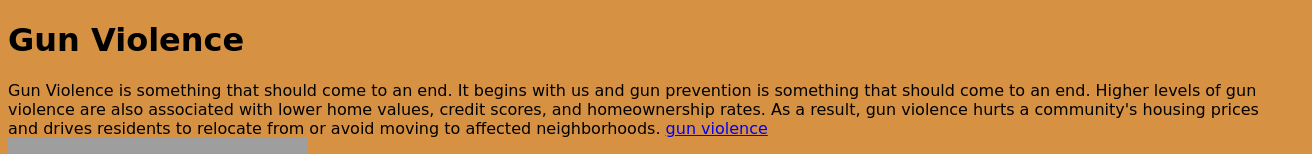
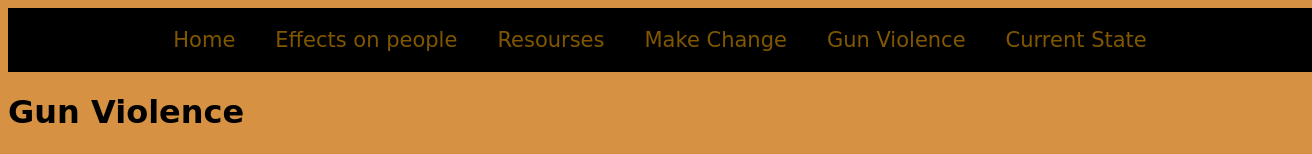
Before and after one commit to JamieG27/Gun-Violence, a plain HTML site: page index.html in a window 1280 px wide. Shown: the top 154 px of the page, 1312 px wide, since content can reach past the window. Drawn offline with Linux system fonts and the light colour scheme; grey boxes are pictures that could not be loaded; a web font is replaced by a local one.

Commit message:
added naviagtion and background details

```diff
--- a/index.html
+++ b/index.html
@@ -1,32 +1,51 @@
 <!DOCTYPE html>
 <html lang="en">
+
 <head>
     <meta charset="UTF-8">
     <meta http-equiv="X-UA-Compatible" content="IE=edge">
     <meta name="viewport" content="width=device-width, initial-scale=1.0">
-    <link rel="stylesheet" href="styles.css"/>
+    <link rel="stylesheet" href="styles.css" />
     <title>Document</title>
 </head>
 
-<style>body {
-    background-color: rgba(206, 124, 30, 0.836)
-}
+<style>
+    body {
+        background-color: rgba(206, 124, 30, 0.836)
+    }
 
-h1 {                                                       color: antiquewhite
-    margin-left: 40px;
-    }</style>
+    h1 {
+        color: antiquewhite margin-left: 40px;
+    }
+</style>
 
 <body>
+    <nav>
+        <a href="index.html">Home</a>
+        <a href="effects on people.html">Effects on people</a>
+        <a href="resourses.html">Resourses</a>
+        <a href="make change.html">Make Change</a>
+        <a href="gun violence.html">Gun Violence</a>
+        <a href="current state.html">Current State</a>
+    </nav>
     <h1>Gun Violence</h1>
-    Gun Violence is  something that should come to an end. It begins with us and gun prevention is something that should come to an end. Higher levels of gun violence are also associated with lower home values, credit scores, and homeownership rates. As a result, gun violence hurts a community's housing prices and drives residents to relocate from or avoid moving to affected neighborhoods.
+    Gun Violence is something that should come to an end. It begins with us and gun prevention is something that
+    should come to an end. Higher levels of gun violence are also associated with lower home values, credit scores,
+    and homeownership rates. As a result, gun violence hurts a community's housing prices and drives residents to
+    relocate from or avoid moving to affected neighborhoods.
     <a href="gun violence.html">gun violence</a> <br />
-   <img src= "https://upload.wikimedia.org/wikipedia/commons/thumb/0/07/Gun_violence.jpg/1599px-Gun_violence.jpg?20150727204046" alt="gun with bullets on table"width="300" height="200">
+    <img src="https://upload.wikimedia.org/wikipedia/commons/thumb/0/07/Gun_violence.jpg/1599px-Gun_violence.jpg?20150727204046"
+        alt="gun with bullets on table" width="300" height="200">
 
-   <h2>Say No To Guns</h2>
-Establish a culture of gun safety. Reduce firearm access to youth and individuals who are at risk of harming themselves or others. Hold the gun industry accountable and ensure there is adequate oversight over the marketing and sales of guns and ammunition. Engage responsible gun dealers and owners in solutions.
-   <a href="current state.html">current state</a><br />
-   <img src="https://upload.wikimedia.org/wikipedia/commons/thumb/d/d5/ZulaOruzarnica.gif/640px-ZulaOruzarnica.gif"alt="man breaking gun" width="300" height="200">
-  <a href="effects on people.html">effects on people</a><br />
-    <a href= "make change.html">make change</a><br />
+    <h2>Say No To Guns</h2>
+    Establish a culture of gun safety. Reduce firearm access to youth and individuals who are at risk of harming
+    themselves or others. Hold the gun industry accountable and ensure there is adequate oversight over the
+    marketing and sales of guns and ammunition. Engage responsible gun dealers and owners in solutions.
+    <a href="current state.html">current state</a><br />
+    <img src="https://upload.wikimedia.org/wikipedia/commons/thumb/d/d5/ZulaOruzarnica.gif/640px-ZulaOruzarnica.gif"
+        alt="man breaking gun" width="300" height="200">
+    <a href="effects on people.html">effects on people</a><br />
+    <a href="make change.html">make change</a><br />
 </body>
+
 </html>
--- a/styles.css
+++ b/styles.css
@@ -5,3 +5,22 @@ body{
 h1, h2, h3{
     font-weight:bolder;
 }
+nav {
+    padding: 20px;
+    background-color: black ;
+    width:100%;
+    display: flex;
+    justify-content: center;
+    align-items: center;
+   }
+   nav a {
+    padding: 0px 20px;
+    margin: 0px;
+    text-decoration: none;
+    color: #805700;
+    font-size: 21px;
+
+   }
+   nav a:hover {
+    color: rgb(255, 187, 0);
+   }
```
Also changed, not shown: effects on people.html (+9 -0 lines), gun violence.html (+9 -0 lines), make change.html (+9 -0 lines), navigation.html (+9 -0 lines), resources.html (+9 -0 lines).
